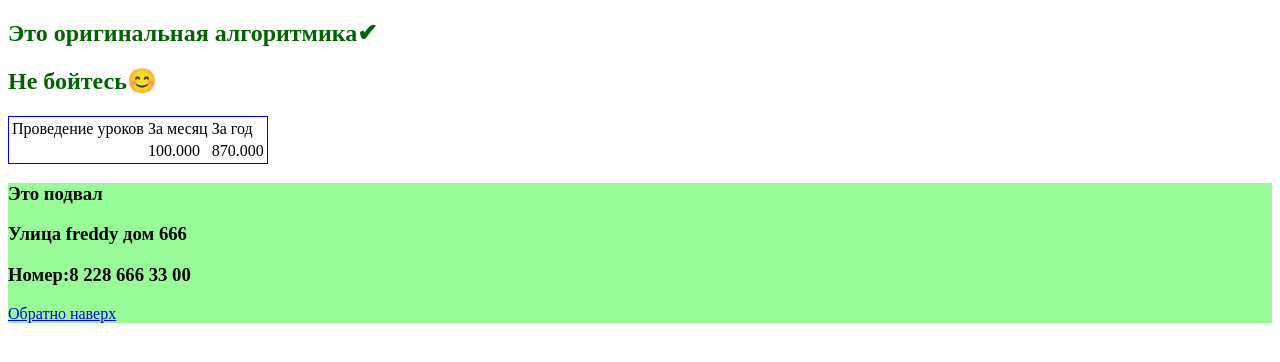
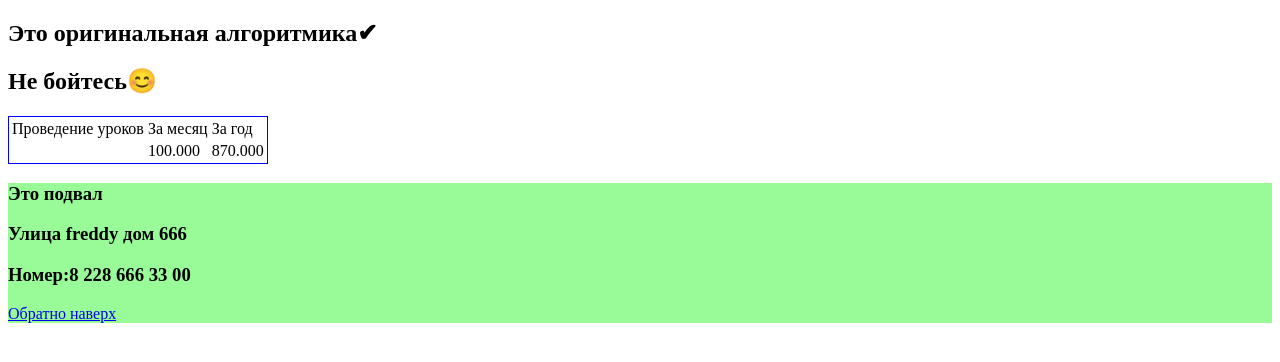
Before and after one commit to mejkafnfaf/site, a plain HTML site: page index.html in a window 1280 px wide. Shown: the part 134-496 px from the top of the page. Drawn offline with Linux system fonts and the light colour scheme.

Commit message:
Update index.html

```diff
--- a/index.html
+++ b/index.html
@@ -7,8 +7,8 @@
 
     <main>
         <h1 style="text-align:center; color:purple">Algoritmika✔</h1>
-        <h2 style= "color:darkgreen">Это оригинальная алгоритмика✔</h2>
-        <h2 style= "color:darkgreen">Не бойтесь😊</h2>
+        <h2>Это оригинальная алгоритмика✔</h2>
+        <h2>Не бойтесь😊</h2>
         <h4 style="text-align:center; color:white"></h4>
         <table style="border:1px solid blue;">
         <tr>
```
